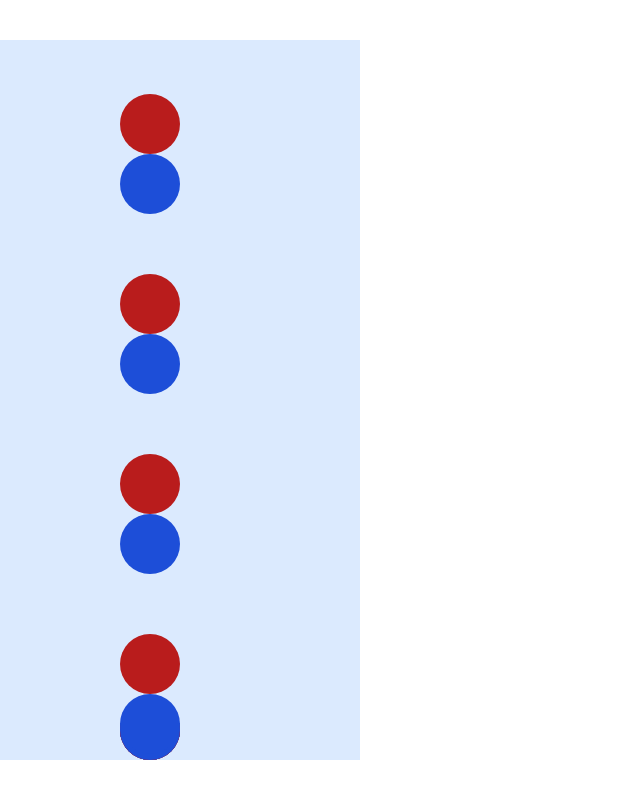
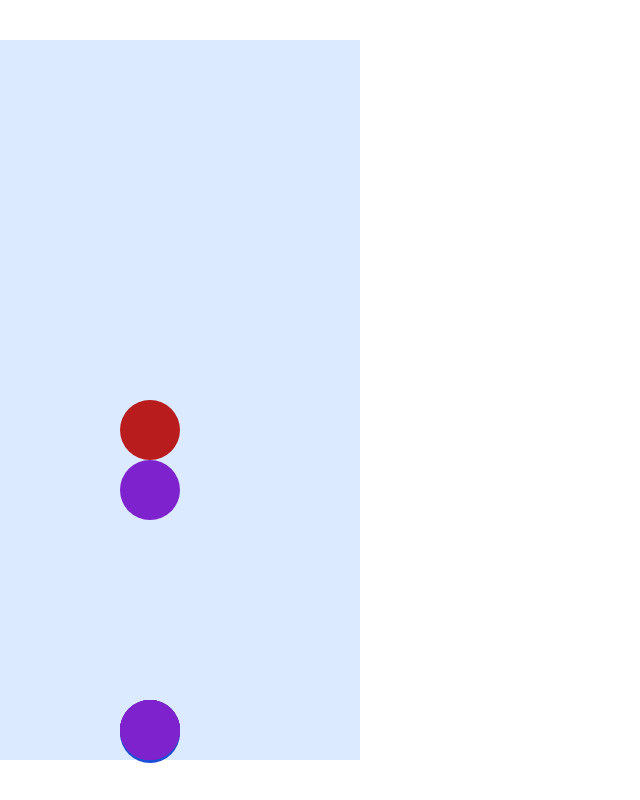
Before and after one commit to boxfish-jp/puyopuyo, a React (Vite) app: page / in a window 1280 px wide. Shown: the whole page, without its empty margins (0-640 px from the left). Built offline with nearby package versions, Linux system fonts and the light colour scheme.

Commit message:
refactor: useEffectを一つにして共通化

```diff
--- a/src/App.tsx
+++ b/src/App.tsx
@@ -1,4 +1,4 @@
-import { PuyosArea } from "./puyos/puyos_area";
+import { PuyosArea } from "./puyos_area";
 
 export function App() {
   return (
--- /dev/null
+++ b/src/puyos/addPuyos.ts
@@ -0,0 +1,25 @@
+import type { Puyo } from "./puyo/puyo_type";
+
+export const addPuyos = (id: number, puyos: Puyo[]): Puyo[] => {
+	const upPuyo = getInitialPuyo(id, "up");
+	const downPuyo = getInitialPuyo(id + 1, "down");
+	puyos.push(upPuyo, downPuyo);
+	return puyos;
+};
+
+const getInitialPuyo = (id: number, which: "up" | "down"): Puyo => {
+	const color = randomColor();
+	const initPosition: Puyo["position"] =
+		which === "up" ? { x: 150, y: 810 } : { x: 150, y: 750 };
+	return {
+		id: id,
+		position: initPosition,
+		color: color,
+		stopped: null,
+	};
+};
+
+const randomColor = (): Puyo["color"] => {
+	const colors: Puyo["color"][] = ["red", "yellow", "green", "blue", "purple"];
+	return colors[Math.floor(Math.random() * colors.length)];
+};
--- /dev/null
+++ b/src/puyos/downPuyo.ts
@@ -0,0 +1,7 @@
+import type { Puyo } from "./puyo/puyo_type";
+
+export const downPuyo = (puyos: Puyo[], id: number) => {
+	const index = puyos.findIndex((puyo) => puyo.id === id);
+	puyos[index].position.y -= 3;
+	return puyos;
+};
--- a/src/puyos/puyo/makePuyos.tsx
+++ /dev/null
@@ -1,73 +0,0 @@
-import { useState, useEffect, type ComponentType } from "react";
-
-interface PuyoSetting {
-  color: "red" | "yellow" | "green" | "blue" | "purple";
-  position: "up" | "down";
-}
-
-interface PuyoCss {
-  color: string;
-  yPosition: number;
-}
-
-export const getPuyo = (setting: PuyoSetting): ComponentType => {
-  return () => <PuyoComponent setting={setting} />;
-};
-
-export const PuyoComponent = ({ setting }: { setting: PuyoSetting }) => {
-  const puyoCss = getPuyoCss(setting);
-
-  const [positon, setPosition] = useState({ x: 150, y: puyoCss.yPosition });
-
-  useEffect(() => {
-    const intervalId = setInterval(() => {
-      if (positon.y > 30) {
-        setPosition((prev) => ({ x: prev.x, y: prev.y - 6 }));
-      } else {
-        clearInterval(intervalId);
-      }
-    }, 1000 / 30);
-    return () => clearInterval(intervalId);
-  }, [positon]);
-
-  return (
-    <div
-      className={`absolute ${puyoCss.color} w-[60px] h-[60px] rounded-full z-10`}
-      style={{ left: `${positon.x - 30}px`, top: `${720 - positon.y - 30}px` }}
-    />
-  );
-};
-
-const getPuyoCss = (setting: PuyoSetting): PuyoCss => {
-  const color = getCssColor(setting.color);
-  const yPosition = getPosition(setting.position);
-  return { color, yPosition };
-};
-
-const getPosition = (positon: string): number => {
-  switch (positon) {
-    case "up":
-      return 810;
-    case "down":
-      return 750;
-    default:
-      throw new Error("Invalid position");
-  }
-};
-
-const getCssColor = (color: string): string => {
-  switch (color) {
-    case "red":
-      return "bg-red-700";
-    case "yellow":
-      return "bg-yellow-700";
-    case "green":
-      return "bg-green-700";
-    case "blue":
-      return "bg-blue-700";
-    case "purple":
-      return "bg-purple-700";
-    default:
-      throw new Error("Invalid color");
-  }
-};
--- /dev/null
+++ b/src/puyos/puyo/puyo.tsx
@@ -0,0 +1,29 @@
+import type { Puyo } from "./puyo_type";
+
+export const PuyoComponent = ({ puyo }: { puyo: Puyo }) => {
+  const colorName = getColorName(puyo.color);
+  return (
+    <div
+      className={`absolute ${colorName} w-[60px] h-[60px] rounded-full z-10`}
+      style={{
+        left: `${puyo.position.x - 30}px`,
+        top: `${720 - puyo.position.y - 30}px`,
+      }}
+    />
+  );
+};
+
+const getColorName = (color: Puyo["color"]): string => {
+  switch (color) {
+    case "red":
+      return "bg-red-700";
+    case "yellow":
+      return "bg-yellow-700";
+    case "green":
+      return "bg-green-700";
+    case "blue":
+      return "bg-blue-700";
+    case "purple":
+      return "bg-purple-700";
+  }
+};
--- a/src/puyos/puyo/puyo_type.ts
+++ b/src/puyos/puyo/puyo_type.ts
@@ -1,10 +1,16 @@
-import type { ComponentType } from "react";
 export interface Puyo {
-	PuyoComponent: ComponentType;
 	id: number;
+	position: PuyoPosition;
+	color: "red" | "yellow" | "green" | "blue" | "purple";
+	stopped: stopped | null;
 }
 
-export interface PuyoPosition {
+interface PuyoPosition {
 	x: number;
 	y: number;
 }
+
+interface stopped {
+	x: 1 | 2 | 3 | 4 | 5 | 6;
+	y: 1 | 2 | 3 | 4 | 5 | 6 | 7 | 8 | 9 | 10 | 11 | 12;
+}
--- a/src/puyos/puyosModel.tsx
+++ /dev/null
@@ -1,18 +0,0 @@
-import type { Dispatch, SetStateAction } from "react";
-import { getPuyo } from "./puyo/makePuyos";
-import type { Puyo } from "./puyo/puyo_type";
-
-export class PuyosModel {
-  private _setPuyos: Dispatch<SetStateAction<Puyo[]>>;
-
-  constructor(setPuyos: Dispatch<SetStateAction<Puyo[]>>) {
-    this._setPuyos = setPuyos;
-  }
-
-  drop(id: number) {
-    const upPuyo = getPuyo({ color: "red", position: "up" });
-    const downPuyo = getPuyo({ color: "blue", position: "down" });
-    this._setPuyos((prev) => [...prev, { PuyoComponent: upPuyo, id }]);
-    this._setPuyos((prev) => [...prev, { PuyoComponent: downPuyo, id }]);
-  }
-}
--- a/src/puyos/puyos_area.tsx
+++ /dev/null
@@ -1,23 +0,0 @@
-import { useEffect, useState } from "react";
-import { PuyosModel } from "./puyosModel";
-import type { Puyo } from "./puyo/puyo_type";
-
-export const PuyosArea = () => {
-  const [puyos, setPuyos] = useState<Puyo[]>([]);
-  const puyosModel = new PuyosModel(setPuyos);
-
-  useEffect(() => {
-    const intervalId = setInterval(() => {
-      puyosModel.drop(puyos.length);
-    }, 1000);
-    return () => clearInterval(intervalId);
-  }, [puyosModel.drop, puyos]);
-
-  return (
-    <>
-      {puyos.map(({ PuyoComponent, id }) => (
-        <PuyoComponent key={id} />
-      ))}
-    </>
-  );
-};
--- /dev/null
+++ b/src/puyos/stopped.ts
@@ -0,0 +1,18 @@
+import type { Puyo } from "./puyo/puyo_type";
+
+export const isStopped = (
+	puyos: Puyo[],
+	position: Puyo["position"],
+): boolean => {
+	return position.y <= 30;
+};
+
+export const setStopped = (puyos: Puyo[], id: number) => {
+	const index = puyos.findIndex((puyo) => puyo.id === id);
+	puyos[index].stopped = getStopped(puyos[index].position);
+	return puyos;
+};
+
+const getStopped = (position: Puyo["position"]): Puyo["stopped"] => {
+	return { x: 1, y: 1 };
+};
--- /dev/null
+++ b/src/puyos_area.tsx
@@ -0,0 +1,41 @@
+import { useEffect, useState } from "react";
+import { addPuyos } from "./puyos/addPuyos";
+import type { Puyo } from "./puyos/puyo/puyo_type";
+import { isStopped, setStopped } from "./puyos/stopped";
+import { PuyoComponent } from "./puyos/puyo/puyo";
+import { downPuyo } from "./puyos/downPuyo";
+
+export const PuyosArea = () => {
+  const [puyos, setPuyos] = useState<Puyo[]>([]);
+
+  useEffect(() => {
+    const intervalId = setInterval(() => {
+      for (const puyo of puyos) {
+        if (isStopped(puyos, puyo.position)) {
+          setPuyos((prev) => {
+            const settedPuyos = setStopped(prev, puyo.id);
+            return [...settedPuyos];
+          });
+        } else {
+          setPuyos((prev) => {
+            const movedPuyos = downPuyo(prev, puyo.id);
+            return [...movedPuyos];
+          });
+        }
+      }
+      const movePuyos = puyos.filter((puyo) => puyo.stopped === null);
+      if (movePuyos.length === 0) {
+        setPuyos(addPuyos(puyos.length, puyos));
+      }
+    }, 1000 / 60);
+    return () => clearInterval(intervalId);
+  }, [puyos]);
+
+  return (
+    <>
+      {puyos.map((puyo) => {
+        return <PuyoComponent puyo={puyo} key={puyo.id} />;
+      })}
+    </>
+  );
+};
```
